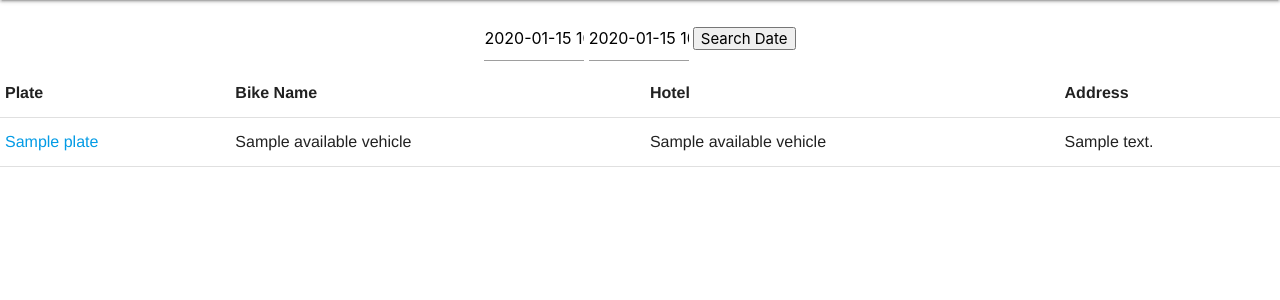
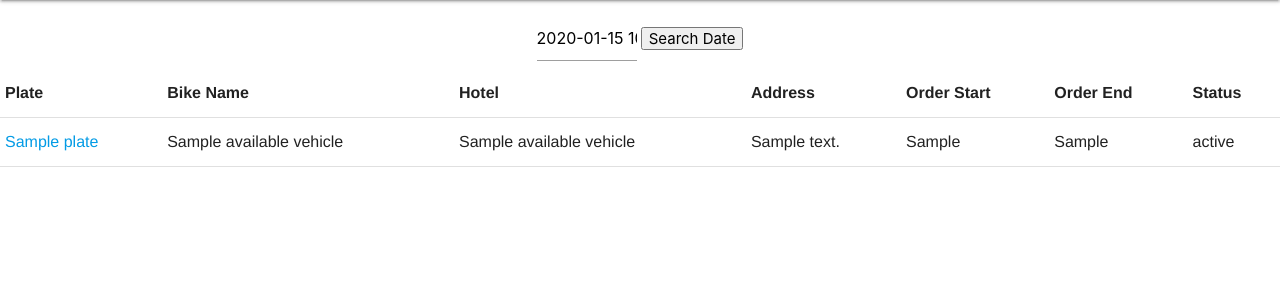
Before and after one commit to vicdashkov/easy-rent-fleet-dashboard, a Flask app: template templates/available_vehicles.html in a window 1280 px wide. Shown: the part 64-364 px from the top of the page. Run offline with Flask 2, Linux system fonts and the light colour scheme; the template is opened without the code that fills it: most values are stand-ins (such as "Sample title", 1, 10 or a date in 2020).

Commit message:
done on available bikes screen

```diff
--- a/main.py
+++ b/main.py
@@ -524,30 +524,28 @@ def available_vehicles():
     q = """
         select
             b.plates plate, b.name bike_name, b.id b_id, l.name loc_name,
-            l.address loc_address
-        from
-            "bike" b
-            left join "location" l on b.location = l.id
-        where b.id not in (
-            select distinct b."id"
-            from bike b
-            left join "order" o on o.bike = b.id
+            l.address loc_address, to_char(o."start", 'DD-MON-YYYY') o_start,
+            to_char(o."end", 'DD-MON-YYYY') o_end,
+            o.status o_status
+        from bike b
+        left join "location" l on b.location = l.id
+        left join (
+            select * from "order" o
             where
-                (o.start::date, o.end::date) overlaps (%s::date, %s::date)
-        )
+                %s::date between o.start::date and o.end::date
+                or (o.start is null and o.end is null)
+        ) o on b.id = o.bike
        """
 
-    start_date = str(parser.parse(request.args.get('s_date', str(datetime.date.today()))))
-    end_date = str(parser.parse(request.args.get('e_date', str(datetime.date.today() + datetime.timedelta(days=1)))))
+    start_date = parser.parse(request.args.get('s_date', str(datetime.date.today()))).strftime("%d-%b-%Y")
 
     with db.connect() as conn:
-        bikes = conn.execute(q, start_date, end_date).fetchall()
+        available_v = conn.execute(q, start_date).fetchall()
 
     return render_template(
         'available_vehicles.html',
-        available_vehicles=bikes,
-        start_date=start_date,
-        end_date=end_date
+        available_vehicles=available_v,
+        start_date=start_date
     )
 
 
--- a/static/script.js
+++ b/static/script.js
@@ -1,6 +1,6 @@
 document.addEventListener('DOMContentLoaded', function() {
     var elems = document.querySelectorAll('.datepicker');
-    var instances = M.Datepicker.init(elems, {format: "d-m-yyyy"});
+    var instances = M.Datepicker.init(elems, {format: "dd-mmm-yyyy"});
     var selects = document.querySelectorAll('select');
     var selectsInstances = M.FormSelect.init(selects, {});
 });
--- a/templates/available_vehicles.html
+++ b/templates/available_vehicles.html
@@ -14,8 +14,6 @@
 
         <input id="start-datepicker" name="s_date" value="{{start_date}}"
                type="text" class="datepicker datepicker-custom" placeholder="Start Date" required>
-        <input id="end-datepicker" name="e_date" value="{{end_date}}"
-               type="text" class="datepicker datepicker-custom" placeholder="End Date" required>
         <input type="submit" value="Search Date">
 
         <table>
@@ -26,6 +24,9 @@
                 <th>Bike Name</th>
                 <th>Hotel</th>
                 <th>Address</th>
+                <th>Order Start</th>
+                <th>Order End</th>
+                <th>Status</th>
             </tr>
             </thead>
 
@@ -39,6 +40,9 @@
                 <td>{{b.bike_name}}</td>
                 <td>{{b.loc_name}}</td>
                 <td>{{b.loc_address}}</td>
+                <td>{{b.o_start}}</td>
+                <td>{{b.o_end}}</td>
+                <td>{{b.o_status}}</td>
             </tr>
             {% endfor %}
 
```
